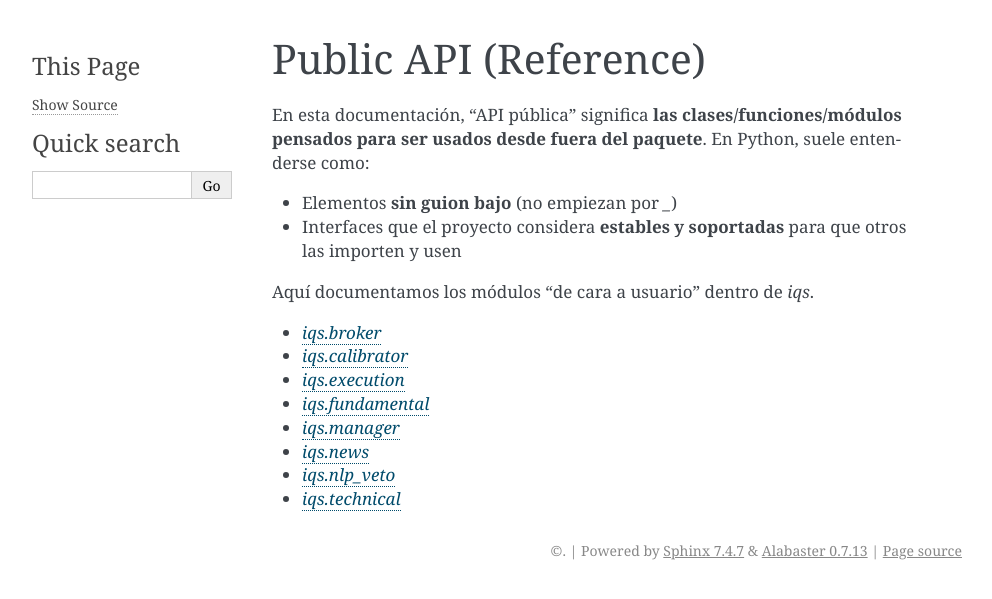
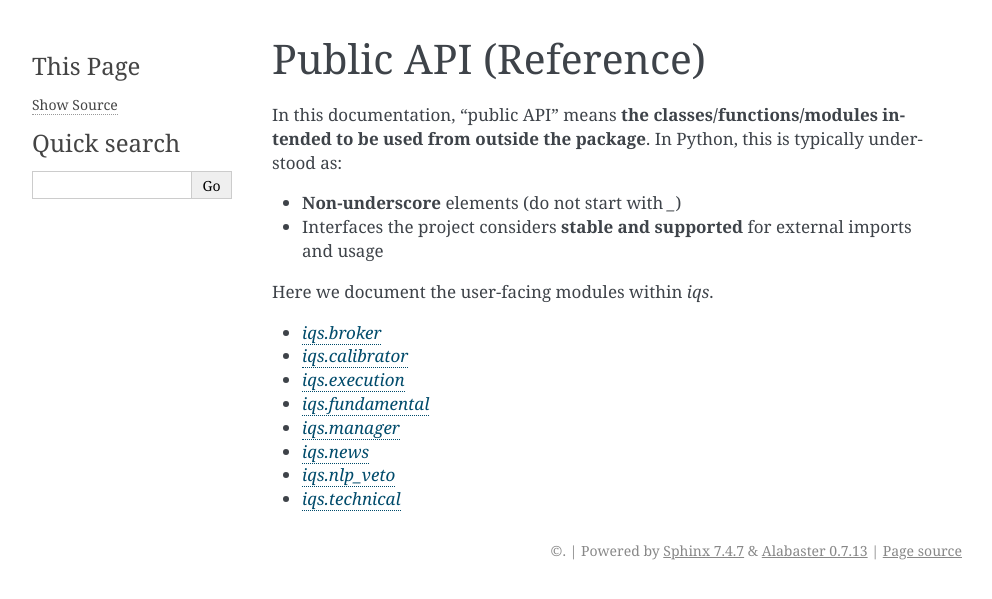
Before and after one commit to Pedrojonfg/iqs_cpii, a Sphinx documentation site: the page built from docs/api.rst, in a window 1280 px wide. Shown: the top 599 px of the page, without its empty margins (148-1140 px from the left). Built offline with Sphinx 7.4.7, drawn with Linux system fonts in a browser that asks for light colours.

Commit message:
Changes in docs

```diff
--- a/docs/api.rst
+++ b/docs/api.rst
@@ -1,13 +1,13 @@
 Public API (Reference)
 ======================
 
-En esta documentación, “API pública” significa **las clases/funciones/módulos pensados para ser usados desde fuera del paquete**.
-En Python, suele entenderse como:
+In this documentation, “public API” means **the classes/functions/modules intended to be used from outside the package**.
+In Python, this is typically understood as:
 
-- Elementos **sin guion bajo** (no empiezan por `_`)
-- Interfaces que el proyecto considera **estables y soportadas** para que otros las importen y usen
+- **Non-underscore** elements (do not start with `_`)
+- Interfaces the project considers **stable and supported** for external imports and usage
 
-Aquí documentamos los módulos “de cara a usuario” dentro de `iqs`.
+Here we document the user-facing modules within `iqs`.
 
 .. toctree::
    :maxdepth: 2
```
